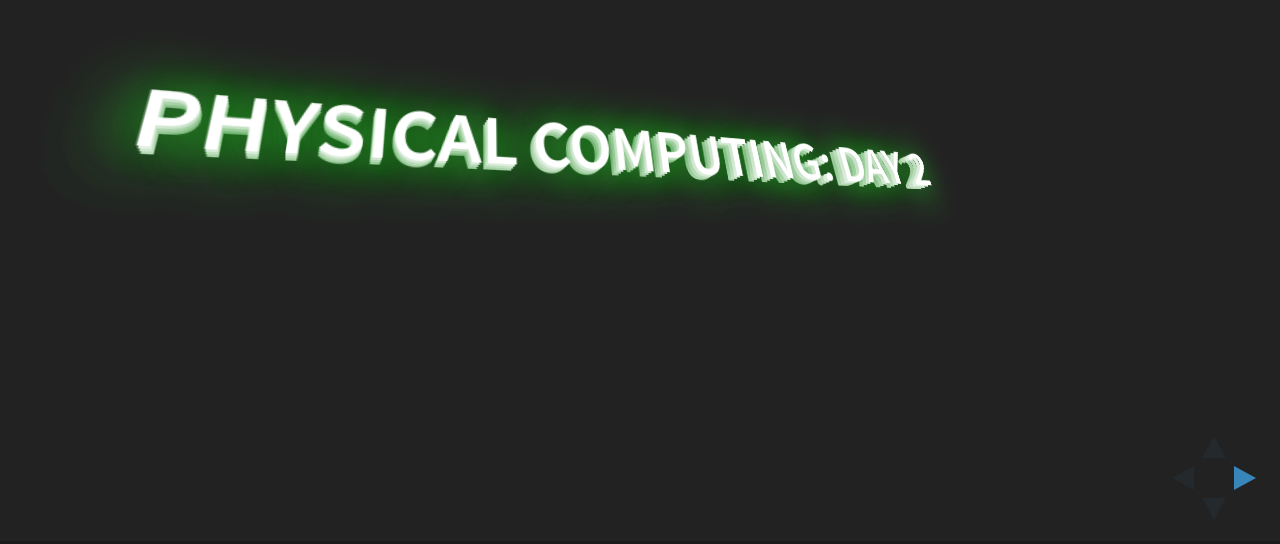
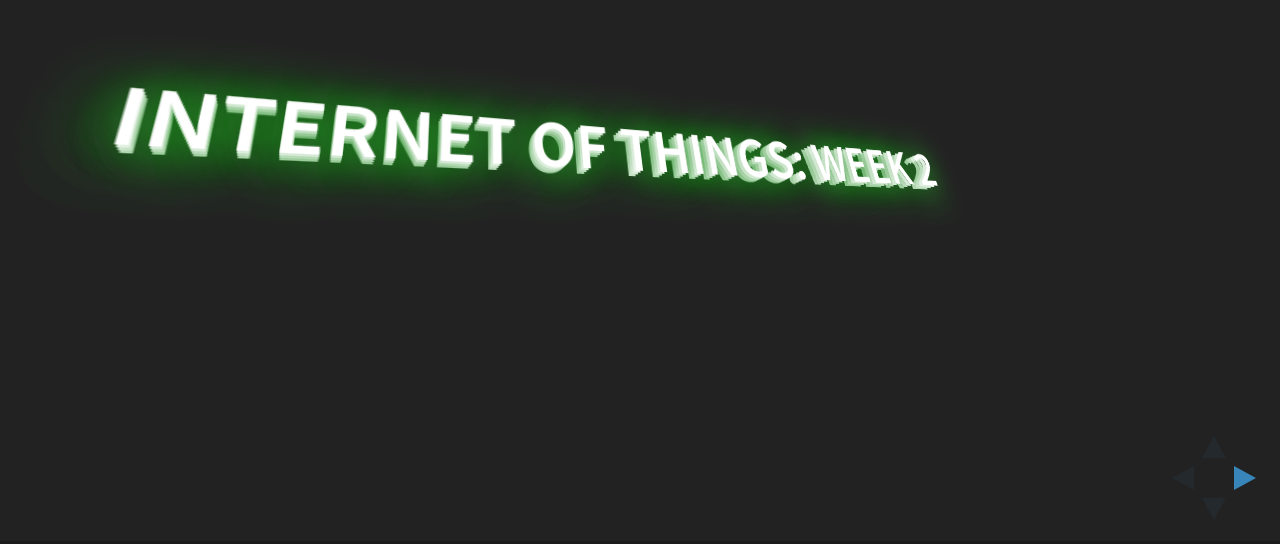
Before and after one commit to mhellar/physcompga2, a website: page index.html in a window 1280 px wide. Shown: the part 256-800 px from the top of the page. Drawn offline with Linux system fonts and the light colour scheme.

Commit message:
Update name

```diff
--- a/index.html
+++ b/index.html
@@ -3,7 +3,7 @@
 
 <head>
     <meta charset="utf-8">
-    <title>Physical Computing</title>
+    <title>INTERNET OF THINGS</title>
     <meta name="apple-mobile-web-app-capable" content="yes" />
     <meta name="apple-mobile-web-app-status-bar-style" content="black-translucent" />
     <meta name="viewport" content="width=device-width, initial-scale=1.0, maximum-scale=1.0, user-scalable=no, minimal-ui">
@@ -30,10 +30,10 @@
         <div class="slides">
             <section>
                 <figure>
-                    <h2 class="intro">Physical Computing: Day 2</h2 class="intro">
-                        <h2 class="intro">Physical Computing: Day 2</h2 class="intro">
-                        <h2 class="intro">Physical Computing: Day 2</h2 class="intro">
-                        <h2 class="intro">Physical Computing: Day 2</h2 class="intro">
+                    <h2 class="intro">INTERNET OF THINGS: WEEK 2</h2 class="intro">
+                        <h2 class="intro">INTERNET OF THINGS: WEEK 2</h2 class="intro">
+                        <h2 class="intro">INTERNET OF THINGS: WEEK 2</h2 class="intro">
+                        <h2 class="intro">INTERNET OF THINGS: WEEK 2</h2 class="intro">
                     </figure>
                 </section>
                 <section>
```
